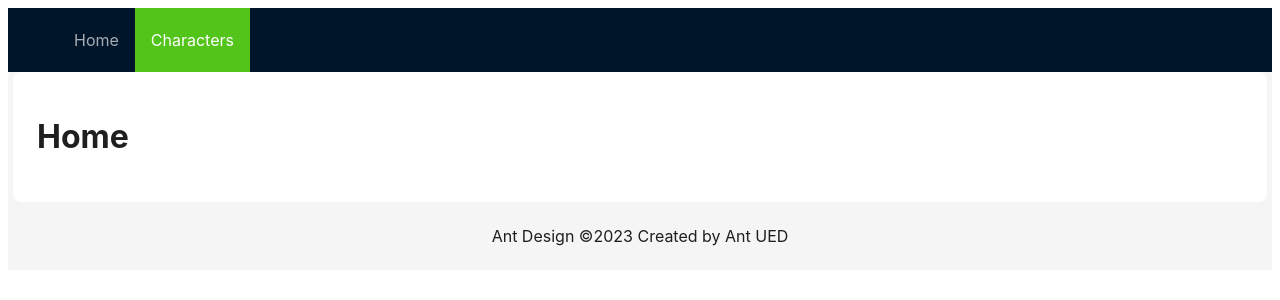
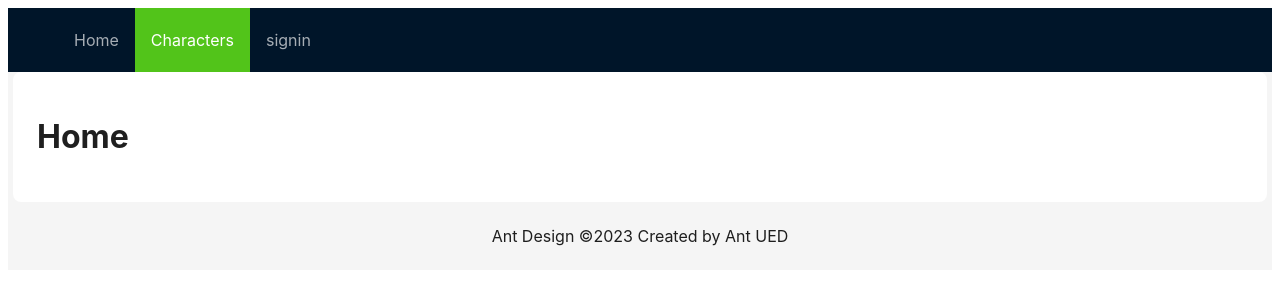
Before and after one commit to jesusRL96/nextjs_pruebas, a Next.js app: page / in a window 1280 px wide. Shown: the top 300 px of the page. Built offline with nearby package versions, Linux system fonts and the light colour scheme; no server answers.

Commit message:
Sessions - Agregar GitHubProvider - Agregar AuthProvider

```diff
--- a/src/app/api/auth/[...nextauth]/options.ts
+++ b/src/app/api/auth/[...nextauth]/options.ts
@@ -1,7 +1,12 @@
 import CredentialsProvider from "next-auth/providers/credentials";
+import GitHubProvider from "next-auth/providers/github";
 
 export const nextAuthOptions = {
   providers: [
+    GitHubProvider({
+      clientId: process.env.GITHUB_ID,
+      clientSecret: process.env.GITHUB_SECRET,
+    }),
     CredentialsProvider({
       // The name to display on the sign in form (e.g. 'Sign in with...')
       name: "Credentials",
--- a/src/app/layout.tsx
+++ b/src/app/layout.tsx
@@ -6,6 +6,7 @@ import { ConfigProvider } from "antd";
 import StyledComponentsRegistry from "../lib/AntdRegistry";
 import theme from "./theme/themeConfig";
 import Nav from "@/components/Nav";
+import AuthProvider from "@/components/AuthProvider";
 
 const inter = Inter({ subsets: ["latin"] });
 
@@ -17,7 +18,9 @@ const RootLayout = (props: {
     <body className={inter.className}>
       <StyledComponentsRegistry>
         <ConfigProvider theme={theme}>
-          <Nav>{props.children}</Nav>
+          <AuthProvider>
+            <Nav>{props.children}</Nav>
+          </AuthProvider>
           {props.modal}
         </ConfigProvider>
       </StyledComponentsRegistry>
--- /dev/null
+++ b/src/components/AuthProvider.tsx
@@ -0,0 +1,8 @@
+import { SessionProvider } from "next-auth/react";
+import React from "react";
+
+const AuthProvider = ({ children }: { children: React.ReactNode }) => {
+  return <SessionProvider>{children}</SessionProvider>;
+};
+
+export default AuthProvider;
--- a/src/components/Nav.tsx
+++ b/src/components/Nav.tsx
@@ -1,21 +1,34 @@
-import React from "react";
+import React, { useEffect, useState } from "react";
 import { Breadcrumb, Layout, Menu, theme } from "antd";
 import Link from "next/link";
+import { getServerSession } from "next-auth";
+import { nextAuthOptions } from "@/app/api/auth/[...nextauth]/options";
+import { useSession } from "next-auth/react";
 
 const { Header, Content, Footer } = Layout;
 
 const items = [
   { url: "/", title: "Home" },
   { url: "/character", title: "Characters" },
-].map((nav, index) => ({
-  key: index + 1,
-  label: <Link href={nav.url}>{nav.title}</Link>,
-}));
+];
 
-const Nav = ({ children }: {children: React.ReactNode}) => {
+const Nav = ({ children }: { children: React.ReactNode }) => {
+  const { data: session, status } = useSession();
+
   const {
     token: { colorBgContainer, borderRadiusLG },
   } = theme.useToken();
+
+  const links = [
+    ...items,
+    {
+      url: status === "authenticated" ? "/api/auth/signout" : "api/auth/signin",
+      title: status === "authenticated" ? "logout" : "signin",
+    },
+  ].map((nav, index) => ({
+    key: index + 1,
+    label: <Link href={nav.url}>{nav.title}</Link>,
+  }));
 
   return (
     <Layout>
@@ -25,7 +38,7 @@ const Nav = ({ children }: {children: React.ReactNode}) => {
           theme="dark"
           mode="horizontal"
           defaultSelectedKeys={["2"]}
-          items={items}
+          items={links}
           style={{ flex: 1, minWidth: 0 }}
         />
       </Header>
```
Also changed, not shown: 1 other file (tests, documents, lock files or other folders).
